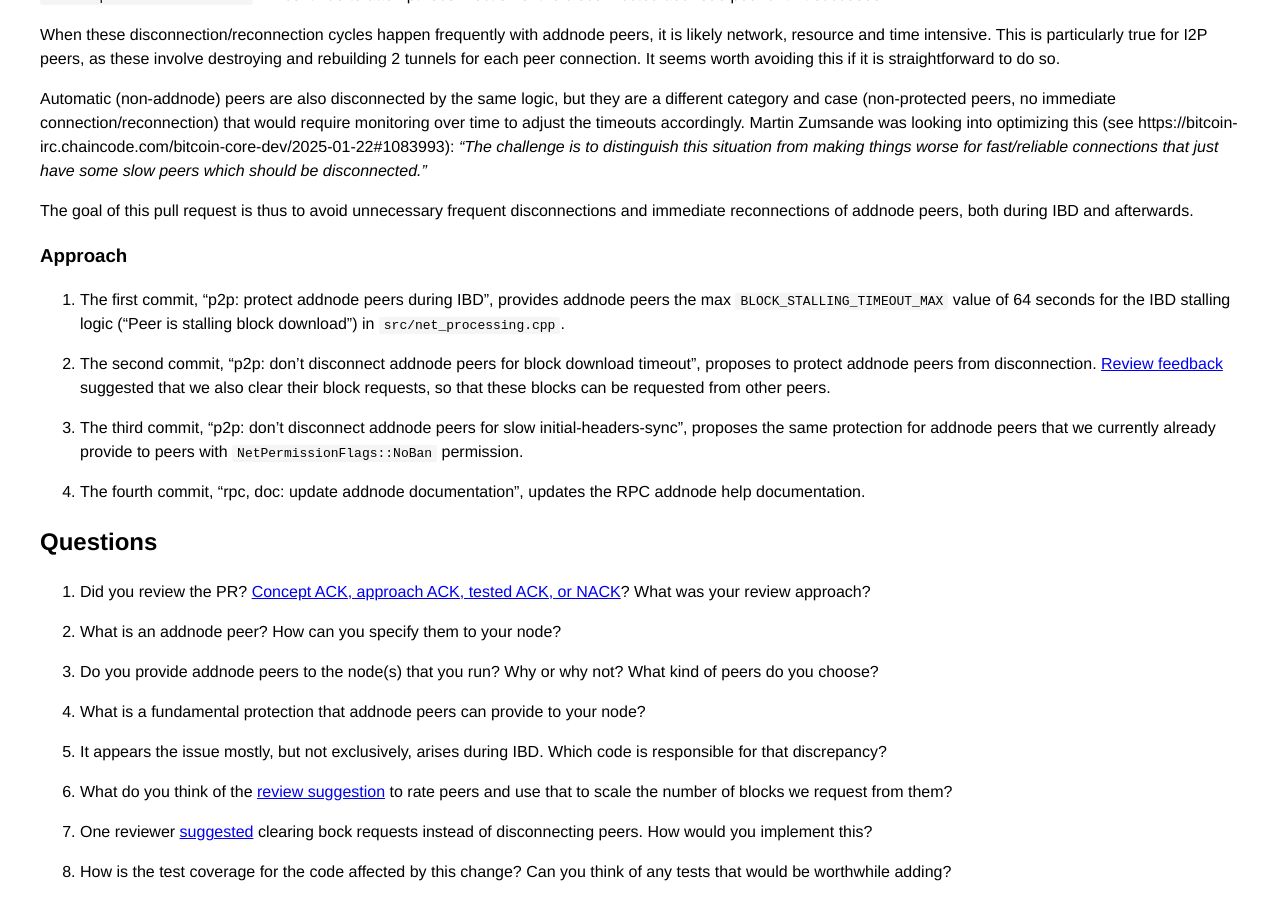
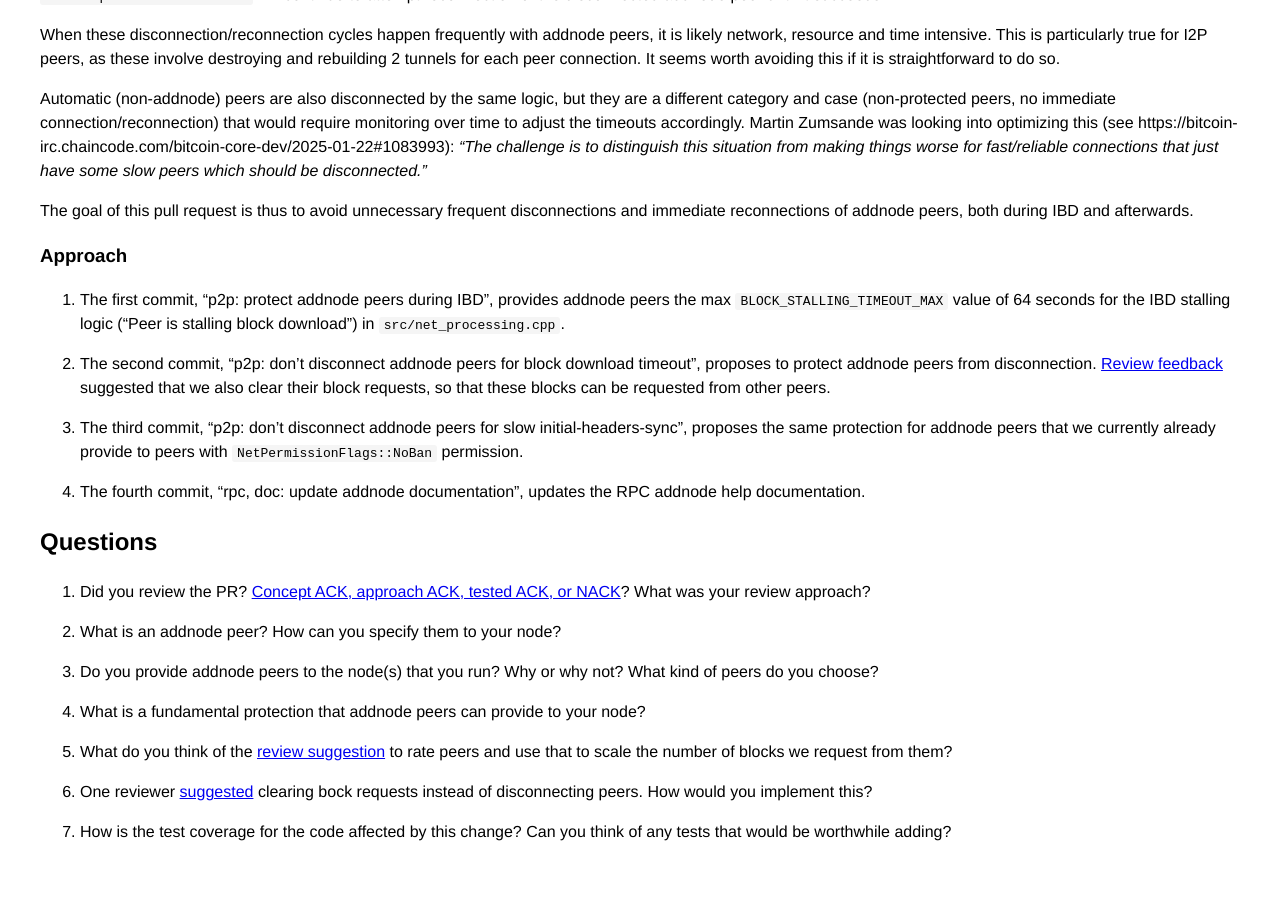
Before and after one commit to bitcoin-core-review-club/website, a Jekyll site: the page built from _posts/2025-05-28-#32051.md, in a window 1280 px wide and 900 px high, scrolled down 727 px. Built offline with Jekyll 4.4.1, drawn with Linux system fonts in a browser that asks for light colours; after the commit the page ends 1587 px from its top, so only the background shows below that.

Commit message:
Revert "add question"
This reverts commit b9a74d0842b8b64068eb2d5e30196adb0389dfd8.

```diff
--- a/_posts/2025-05-28-#32051.md
+++ b/_posts/2025-05-28-#32051.md
@@ -85,18 +85,15 @@
 
 4. What is a fundamental protection that addnode peers can provide to your node?
 
-5. It appears the issue mostly, but not exclusively, arises during IBD.
-   Which code is responsible for that discrepancy?
-
-6. What do you think of the [review suggestion](https://github.com/bitcoin/bitcoin/pull/32051#issuecomment-2825824998)
+5. What do you think of the [review suggestion](https://github.com/bitcoin/bitcoin/pull/32051#issuecomment-2825824998)
    to rate peers and use that to scale the number of blocks we request from them?
 
-7. One reviewer
+6. One reviewer
    [suggested](https://github.com/bitcoin/bitcoin/pull/32051#pullrequestreview-2691505746)
    clearing bock requests instead of disconnecting peers. How would you
    implement this?
 
-8. How is the test coverage for the code affected by this change? Can
+7. How is the test coverage for the code affected by this change? Can
    you think of any tests that would be worthwhile adding?
 
 
```
